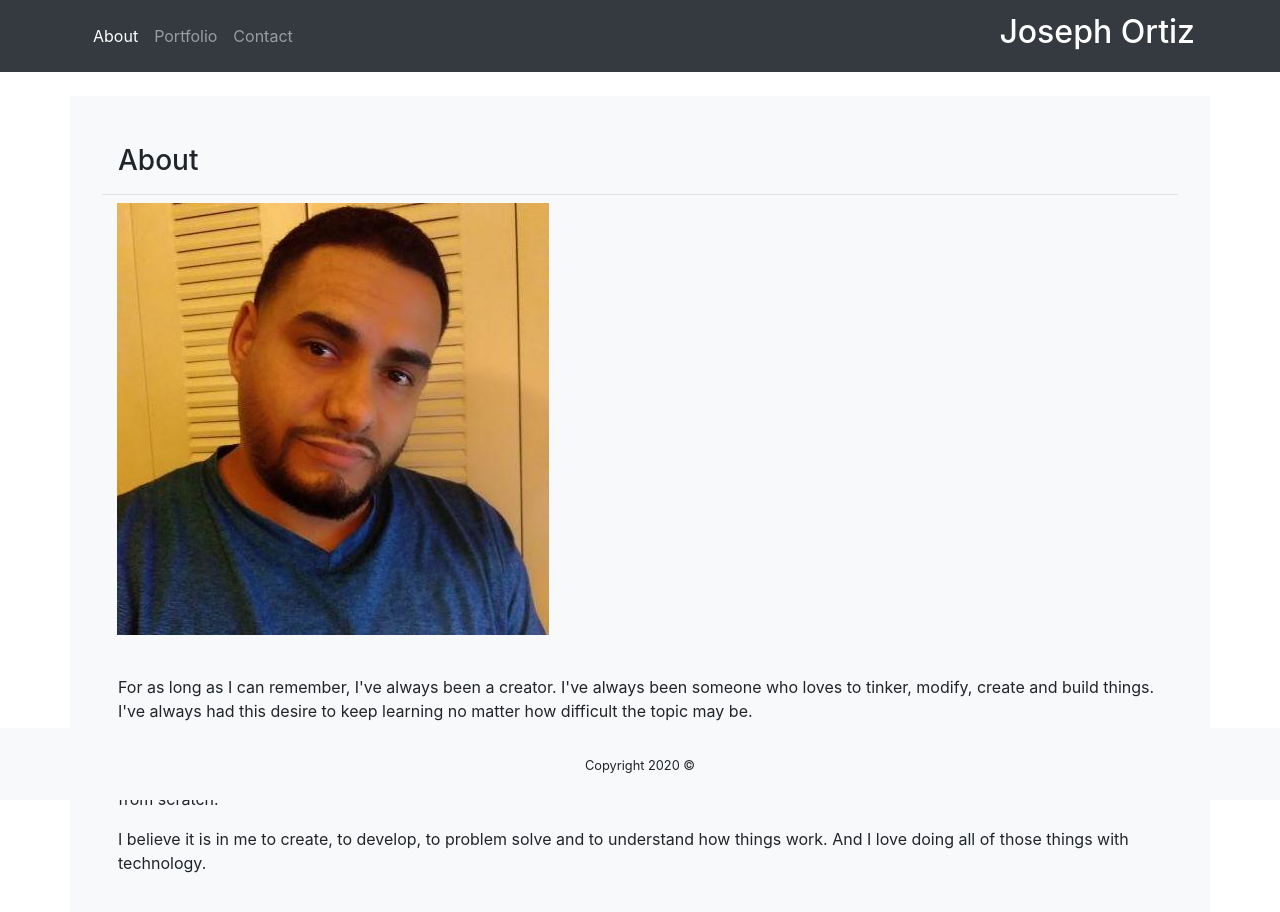
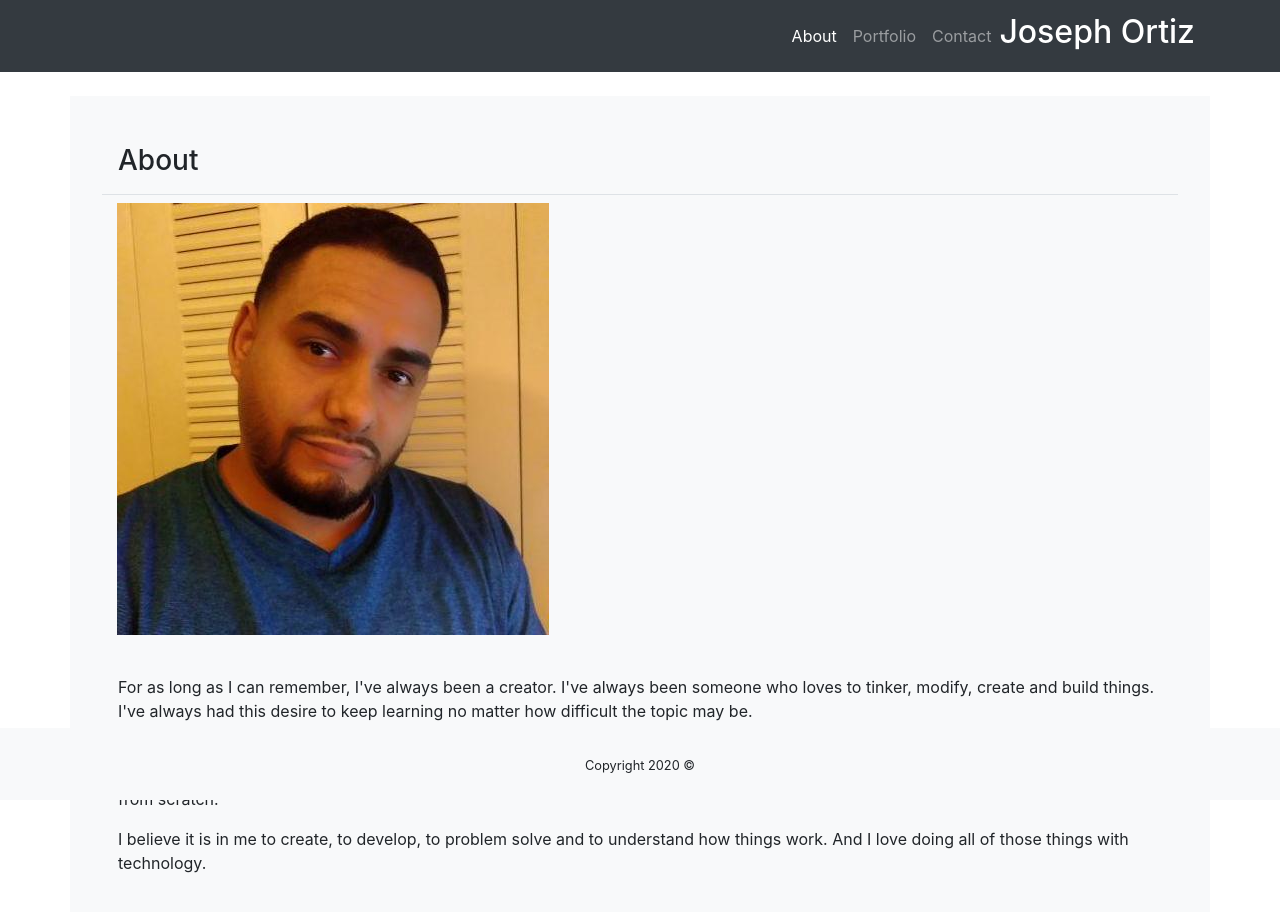
Before and after one commit to JowyJozef/Bootstrap-Portfolio, a plain HTML site: page index.html in a window 1280 px wide. Drawn offline with nearby package versions, Linux system fonts and the light colour scheme.

Commit message:
adjusted navbar

```diff
--- a/index.html
+++ b/index.html
@@ -15,13 +15,16 @@
       <nav class="navbar navbar-expand-lg navbar-dark bg-dark">
         <div class="container">
           <a class="navbar-brand order-1 mr-0" href="index.html"><h2>Joseph Ortiz</h2></a>
+
           <button class="navbar-toggler" type="button" data-toggle="collapse" data-target="#navbarNav" aria-controls="navbarNav" aria-expanded="false" aria-label="Toggle navigation">
             <span class="navbar-toggler-icon"></span>
           </button>
+
           <div class="collapse navbar-collapse" id="navbarNav">
-            <ul class="navbar-nav">
+
+            <ul class="navbar-nav ml-auto">
               <li class="nav-item active">
-                <a class="nav-link" href="index.html">About <span class="sr-only">(current)</span></a>
+                <a class="nav-link" href="index.html">About<span class="sr-only">(current)</span></a>
               </li>
               <li class="nav-item">
                 <a class="nav-link" href="portfolio.html">Portfolio</a>
```
Also changed, not shown: contact.html (+1 -1 lines), portfolio.html (+1 -1 lines).
